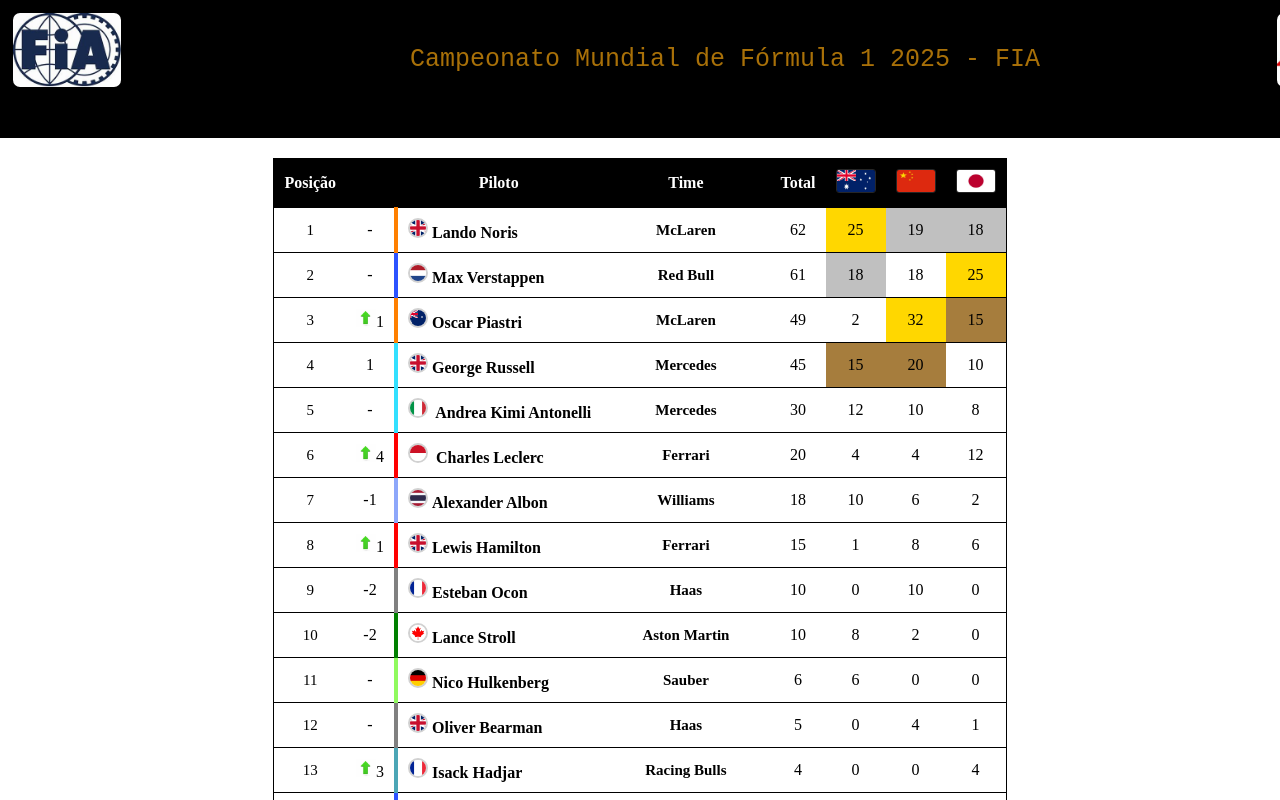
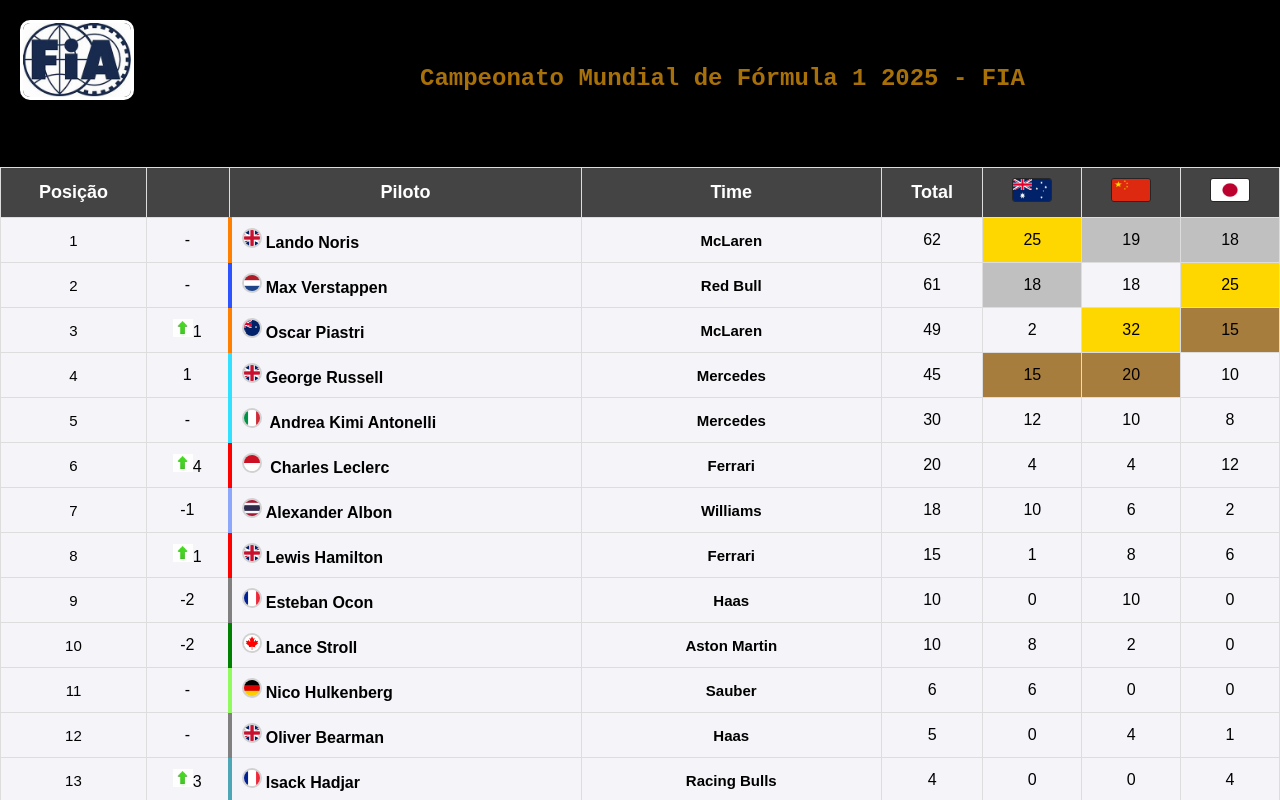
Before and after one commit to JoseAntonioDezembro07/Formula-1, a plain HTML site: page Formula 1/index.html in a window 1280 px wide. Shown: the top 800 px of the page. Drawn offline with Linux system fonts and the light colour scheme.

Commit message:
Add files via upload

```diff
--- a/Formula 1/style/styles.css
+++ b/Formula 1/style/styles.css
@@ -3,15 +3,24 @@
     margin: 0;
     box-sizing: border-box;
 }
-header{
-    width: 100%;
+body {
+    background-color: #f4f4f9;
+    margin: 0;
+    padding: 0;
+    font-family: Arial, sans-serif;
+}
+header {
     background-color: black;
-    display: flex;
+    color: white;
+    padding: 20px;
     align-items: center;
-   padding: 10px;
-   justify-content: space-between;
+    font-family: Arial, sans-serif;
+}
 
-
+header .logo-texto p {
+    font-size: 24px;
+    font-weight: bold;
+    margin-top: 10px;
 }
 .logo-imagem{
     display: flex;
@@ -123,13 +132,16 @@
 }
 
 
-.topo{
-background-color: black;
-color: white;
-font-weight: bold;
+.topo {
+    background-color: #444;
+    color: white;
+    font-size: 18px;
+    font-weight: bold;
+    text-align: center;
+    padding: 10px;
 }
 .topo-australia{
-    background-color: black;
+    background-color: #444;
 color: white;
 font-weight: bold;
 
@@ -143,18 +155,26 @@
 .topo-australia td {
     padding: 10px;
 }
-table{
+table {
     border-collapse: collapse;
-    margin-top: 5px;
+    width: 100%;
+    margin: 20px auto;
+    font-family: Arial, sans-serif;
+}
+table td, table th {
+    border: 1px solid #ddd;
+    padding: 10px;
+    text-align: center;
+}
 
-}
+
 table.geral td{
     padding: 10px;
 
 }
 table.geral {
     margin: 0 auto;
-    margin-top: 20px;
+
     text-align: center;
     border: #000000;
     border: 1px solid black;
@@ -350,7 +370,7 @@
         color: black;
         position: relative;
         margin: 0 auto;
-        margin-top: 20px;
+        margin-top: 0px;
         text-align: center;
         border: #000000;
         border: 1px solid black;
@@ -369,3 +389,6 @@
         padding: 10px;
 
     }
+    table {
+        box-shadow: 0 4px 8px rgba(0, 0, 0, 0.1);
+    }
```
